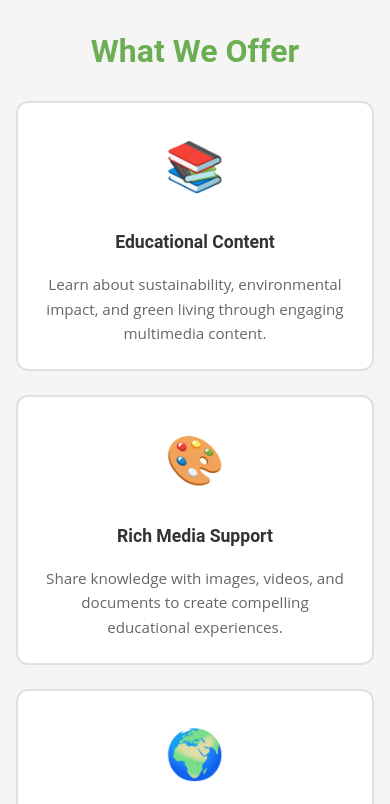
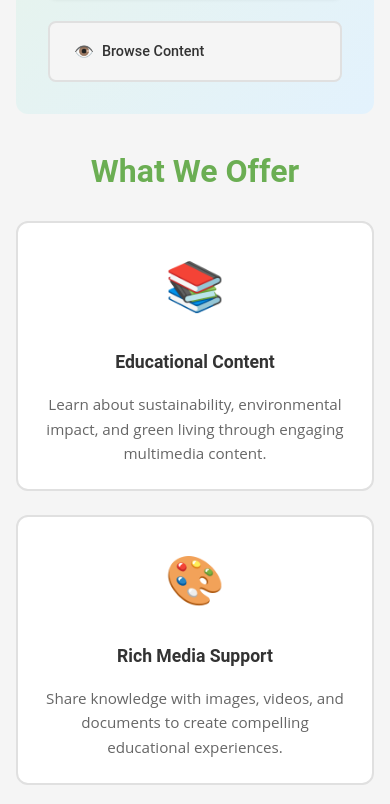
Before and after one commit to yaphuii/RPEcoJourney-CMS, a plain HTML site: page index.html in a window 390 px wide. Shown: the part 807-1611 px from the top of the page. Drawn offline with Linux system fonts and the light colour scheme.

Commit message:
styles updates mobille

```diff
--- a/css/styles.css
+++ b/css/styles.css
@@ -57,6 +57,7 @@ body {
     color: var(--dark-gray);
     background-color: var(--light-gray);
     line-height: 1.6;
+    scroll-margin-top: 120px;
 }
 
 /* ========== Container ==========*/
@@ -177,6 +178,8 @@ body {
 .main-content {
     min-height: calc(100vh - 200px);
     padding: var(--spacing-xl) 0;
+    margin-top: 120px;
+    scroll-margin-top: 120px;
 }
 
 /* Page Header */
```
